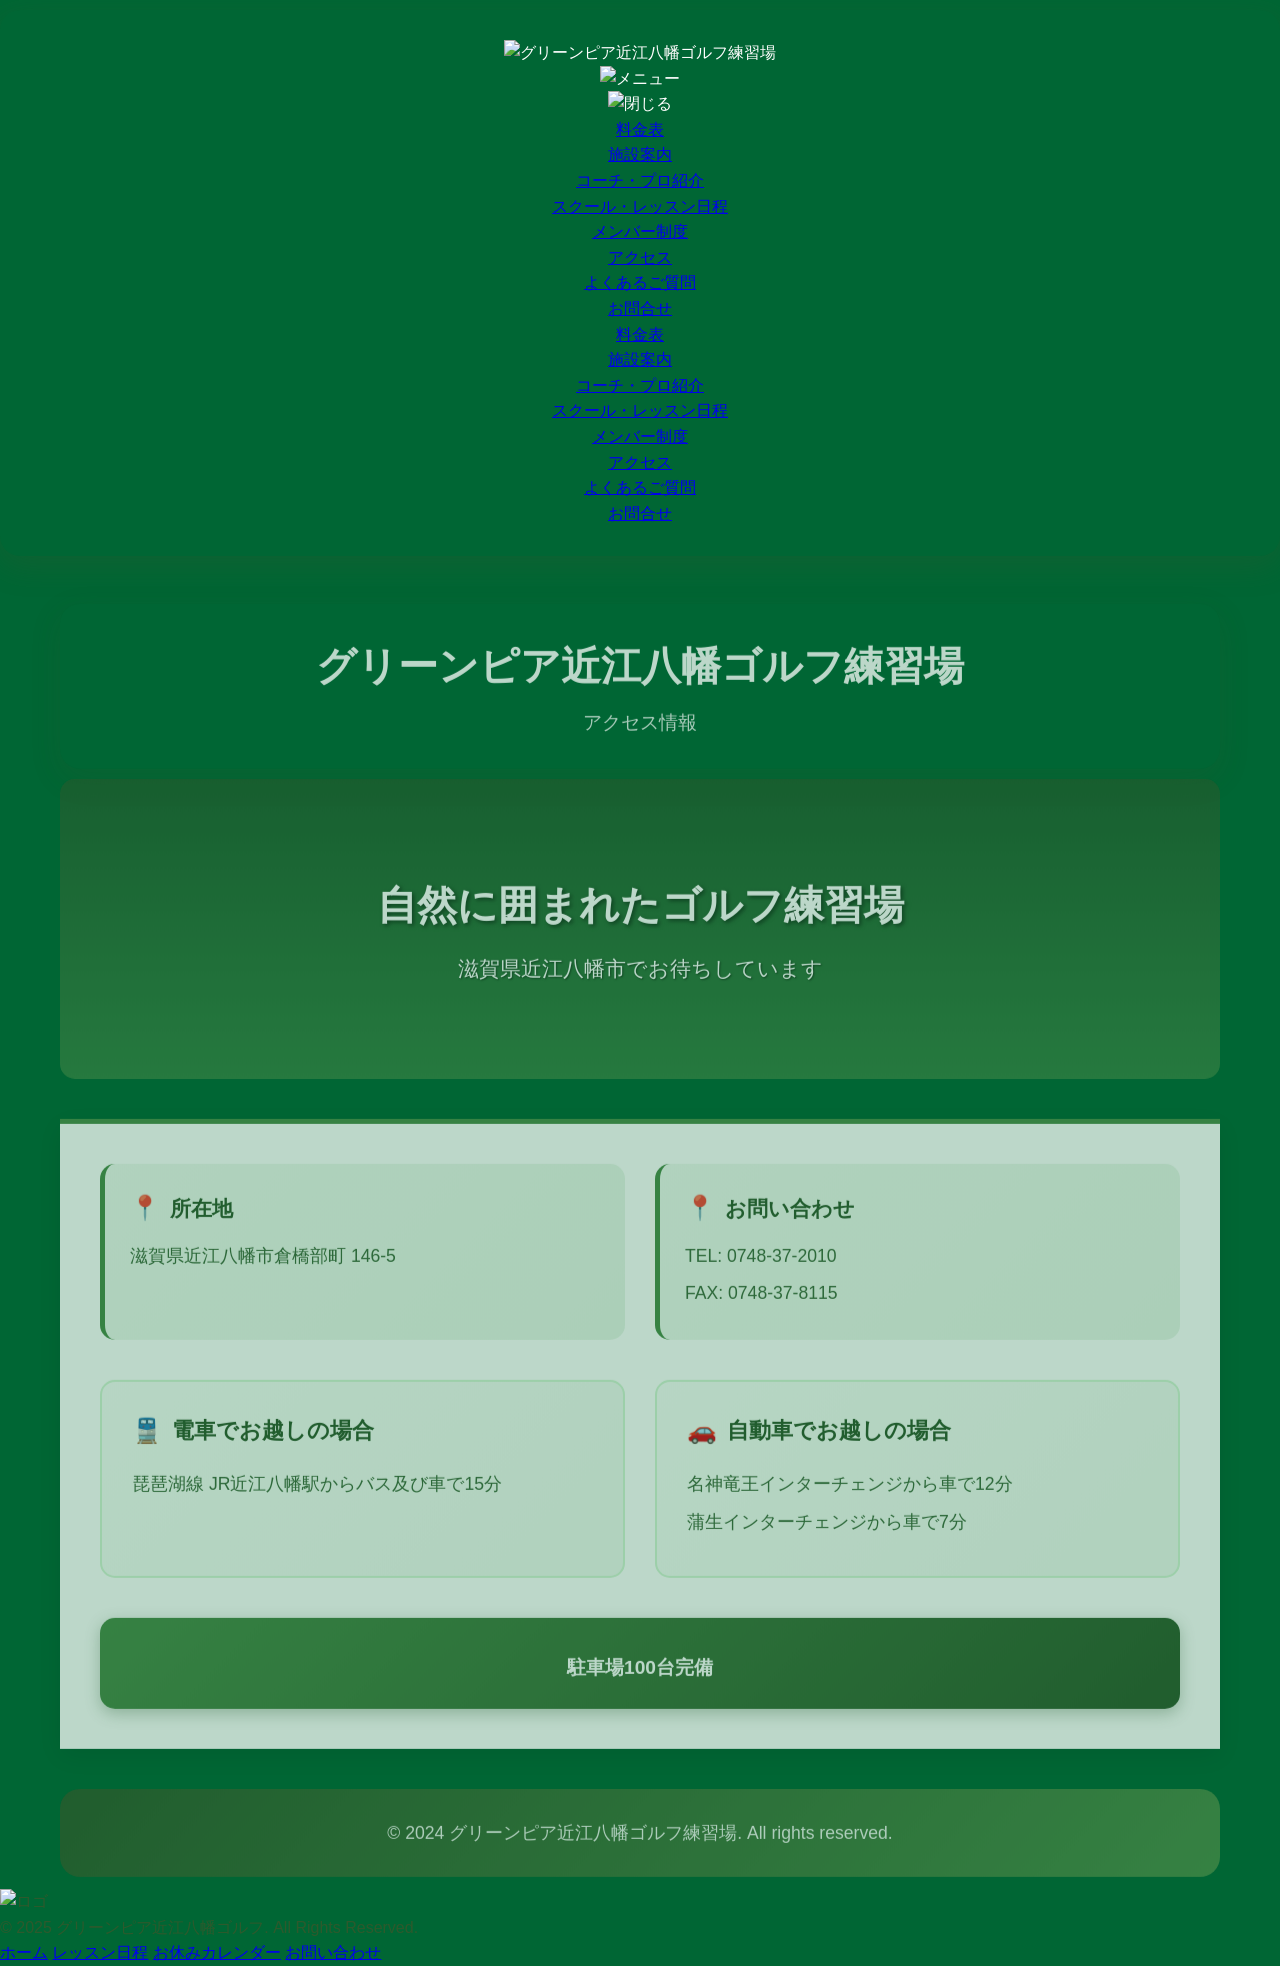
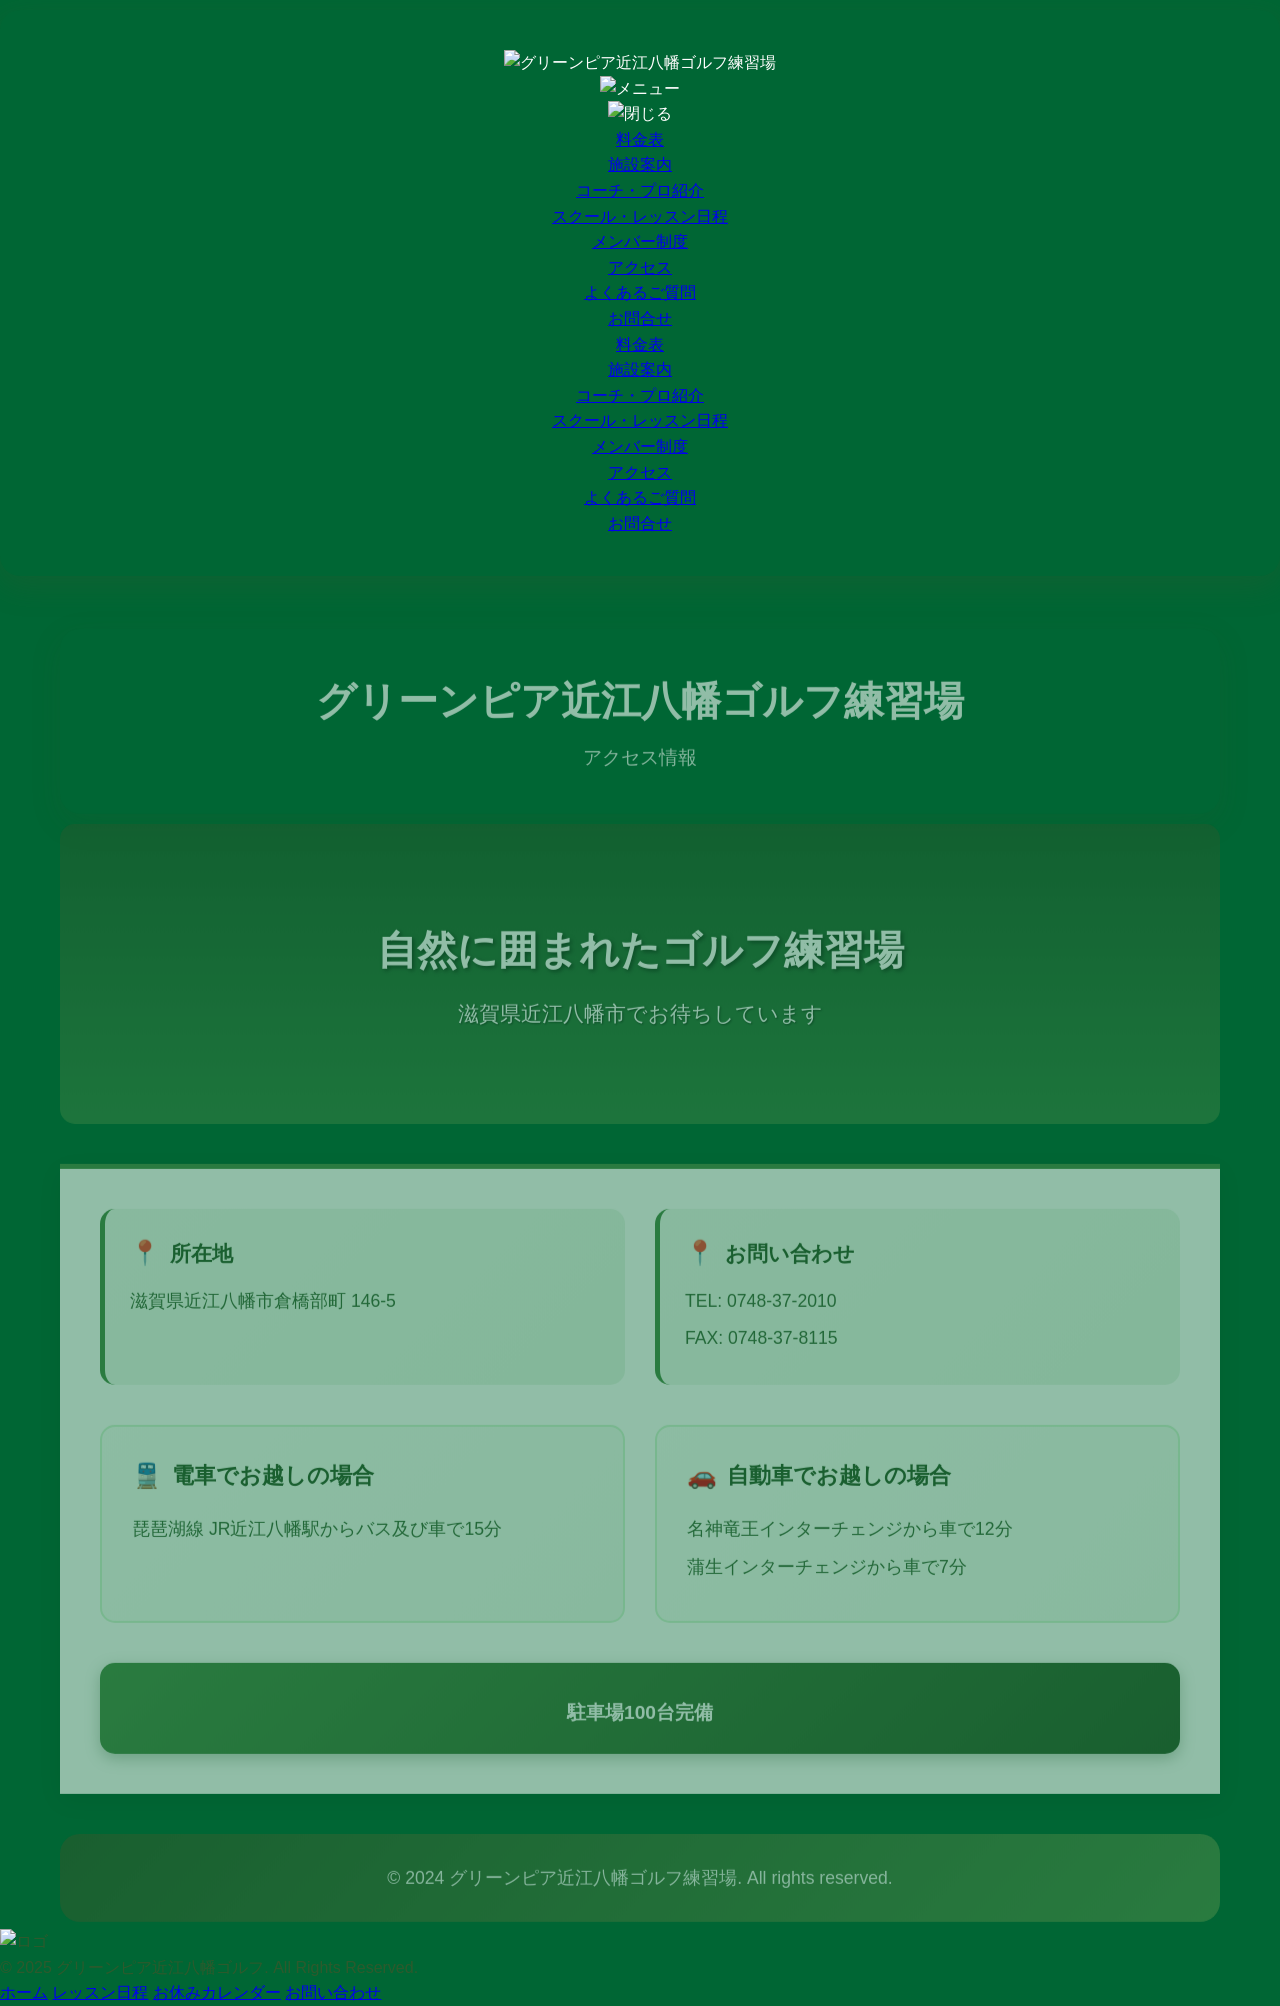

Update style-a.css

--- a/style-a.css
+++ b/style-a.css
@@ -20,7 +20,9 @@
         
         .header {
             color: white;
-            padding: 30px 0;
+            padding: 40px 0;
+            margin-top: 10px;
+            margin-bottom: 10px;
             text-align: center;
             border-radius: 20px;
             margin-top: 10px;
@@ -236,4 +238,5 @@
                 transform: translateY(0);
             }
         }
+
 
